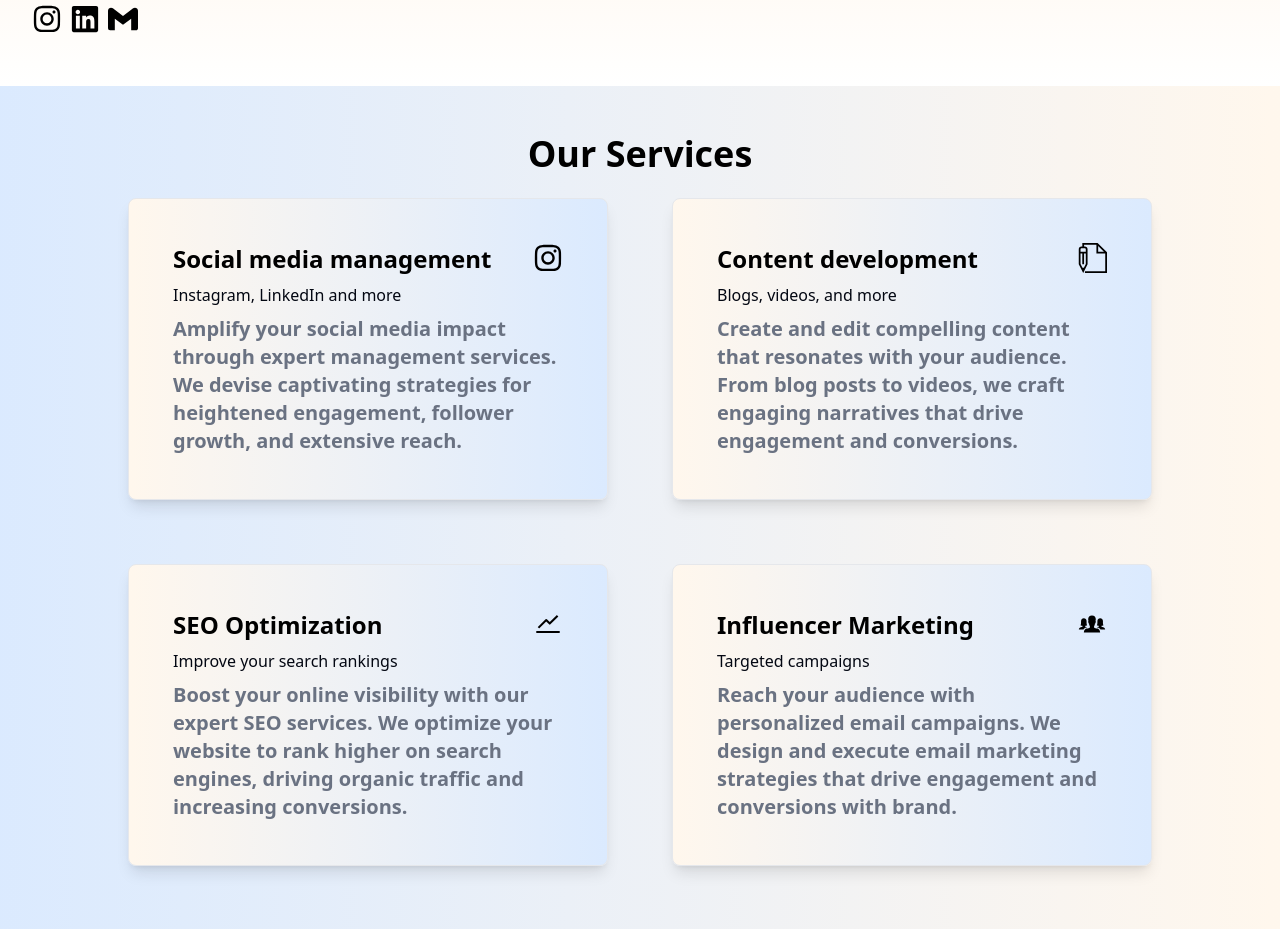
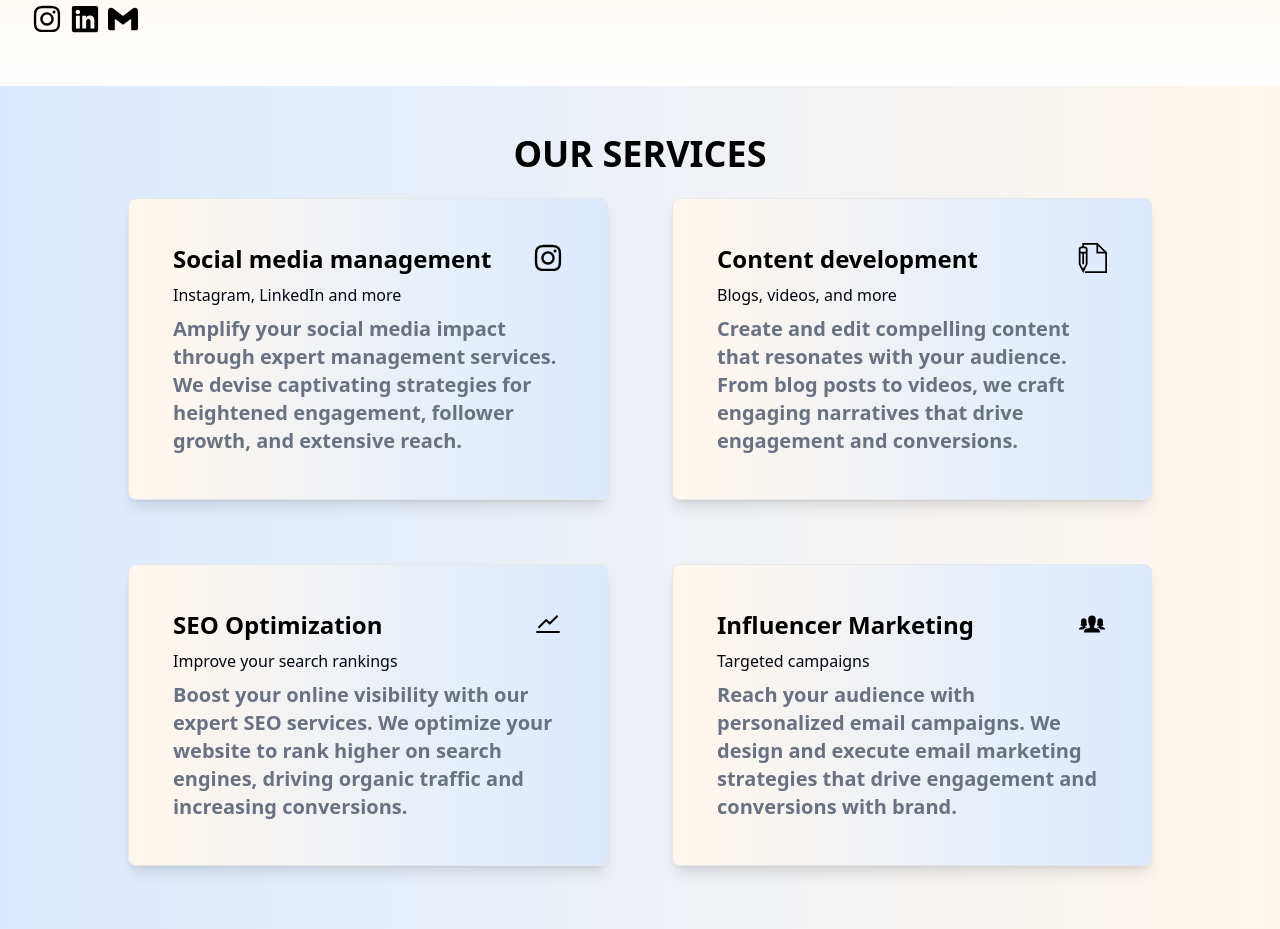
Before and after one commit to SagarKotai/skillStairs, a React (Vite) app: page / in a window 1280 px wide. Shown: the part 820-1749 px from the top of the page. Built offline with nearby package versions, Linux system fonts and the light colour scheme; a web font is replaced by a local one.

Commit message:
Update OurServices.jsx

```diff
--- a/src/components/OurServices.jsx
+++ b/src/components/OurServices.jsx
@@ -52,7 +52,7 @@ const OurServices = () => {
 
     return (
         <div className="container min-w-screen  min-h-screen bg-gradient-to-r align-middle from-blue-100 to-orange-50 py-6 flex items-center justify-center flex-col">
-   <div>      <h1 className= "font-bold text-4xl flex justify-center items-baseline my-6 ">Our Services</h1></div>
+   <div>      <h1 className= "font-bold text-4xl flex justify-center items-baseline my-6 ">OUR SERVICES</h1></div>
             <div className="grid grid-cols-1 md:grid-cols-2 lg:grid-cols-2 gap-16 align-middle w-[80%]  " >
                 {services && services.map((service, index) => (
                     <div
```
